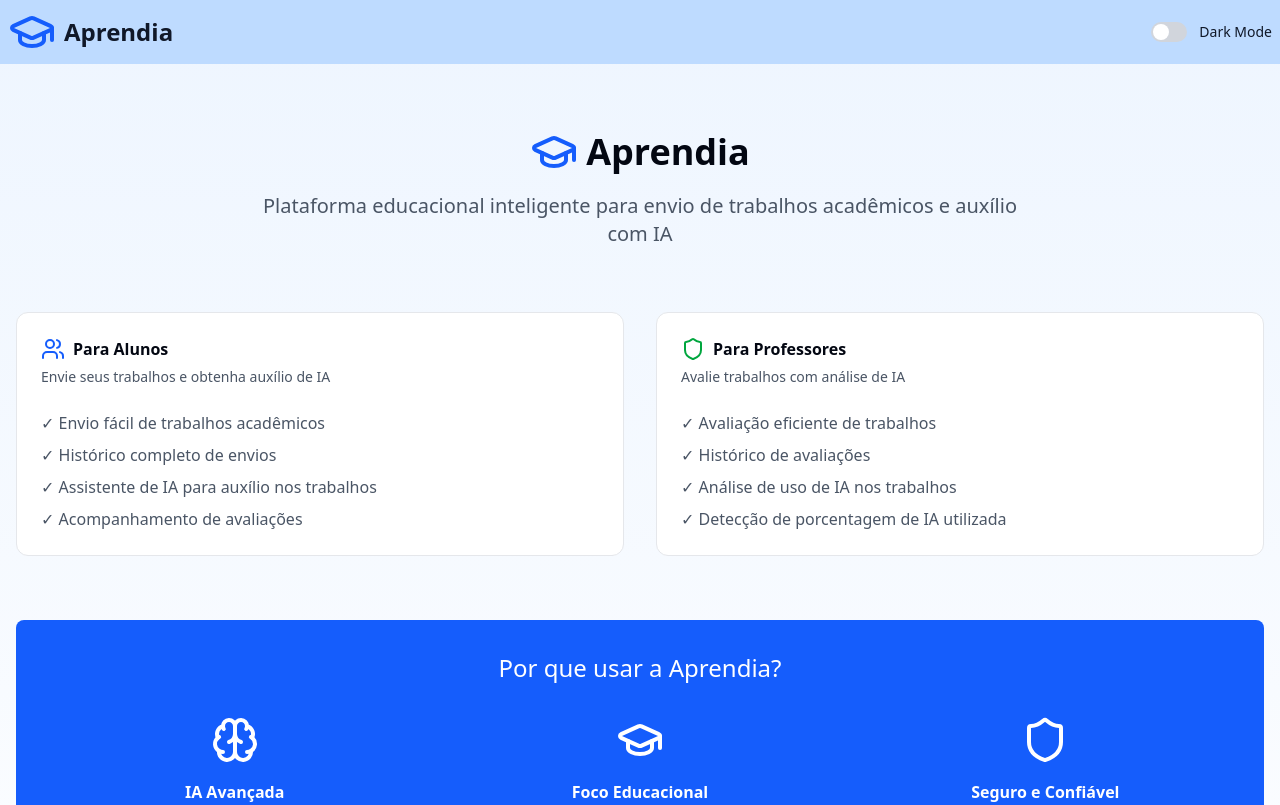
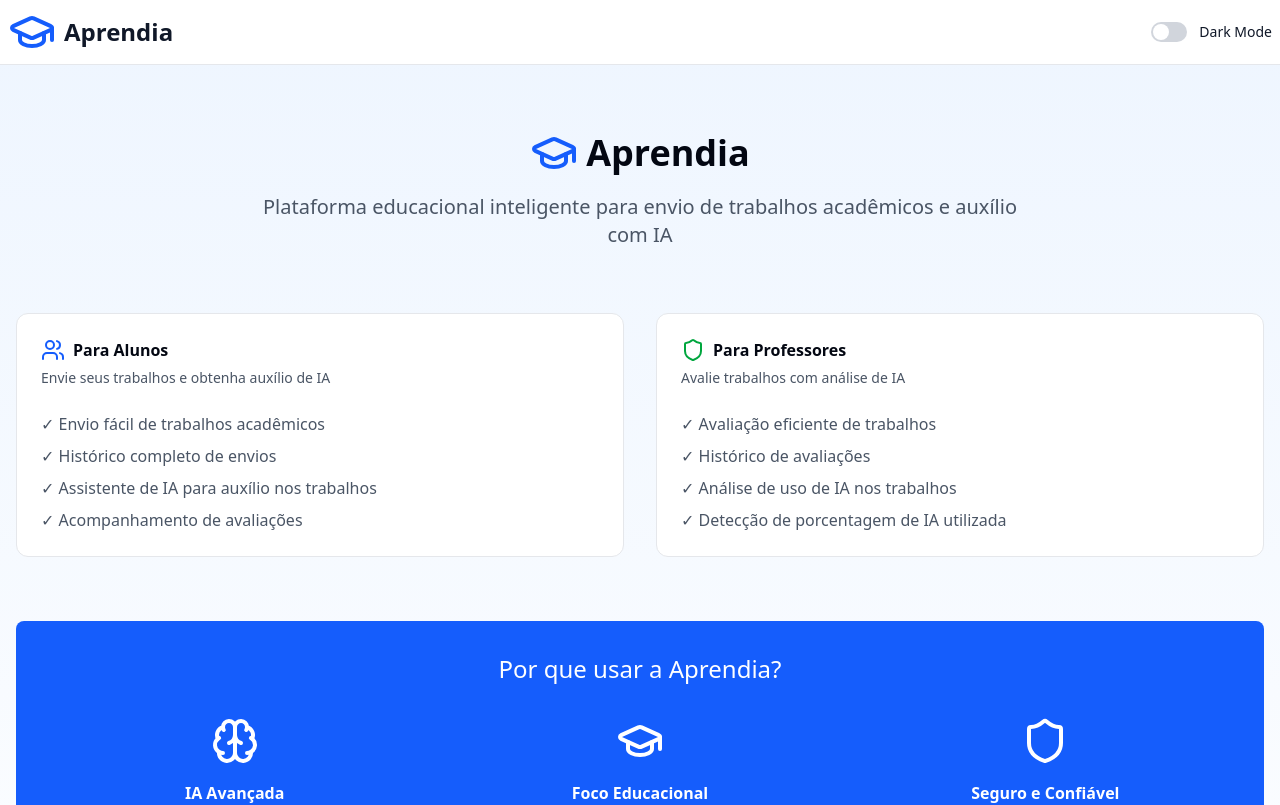
Before and after one commit to giovane-f16/pos-tech-hackaton, a Next.js app: page / in a window 1280 px wide. Shown: the top 805 px of the page. Built offline with nearby package versions, Linux system fonts and the light colour scheme; no server answers.

Commit message:
Ajustando header

```diff
--- a/src/components/header.tsx
+++ b/src/components/header.tsx
@@ -29,7 +29,8 @@ const Header = () => {
     },[value]);
 
     return (
-        <header className="w-full bg-blue-200 dark:bg-gray-800 p-2 flex items-center justify-between">
+        <header className="w-full bg-white-200 dark:bg-gray-800 border-b border-gray-200 dark:border-gray-700">
+            <div className="p-2 flex items-center justify-between container mx-auto">
                 <div className="flex-row items-center gap-2">
                     <a href="/" className="flex items-center gap-2">
                         <GraduationCap className="size-12 text-blue-600" />
@@ -46,6 +47,7 @@ const Header = () => {
                         <span className="select-none ms-3 text-sm font-medium text-gray-900 dark:text-gray-100">Dark Mode</span>
                     </label>
                 </div>
+            </div>
         </header>
     );
 }
```
Lines whose indentation alone changed are shown as unchanged.
